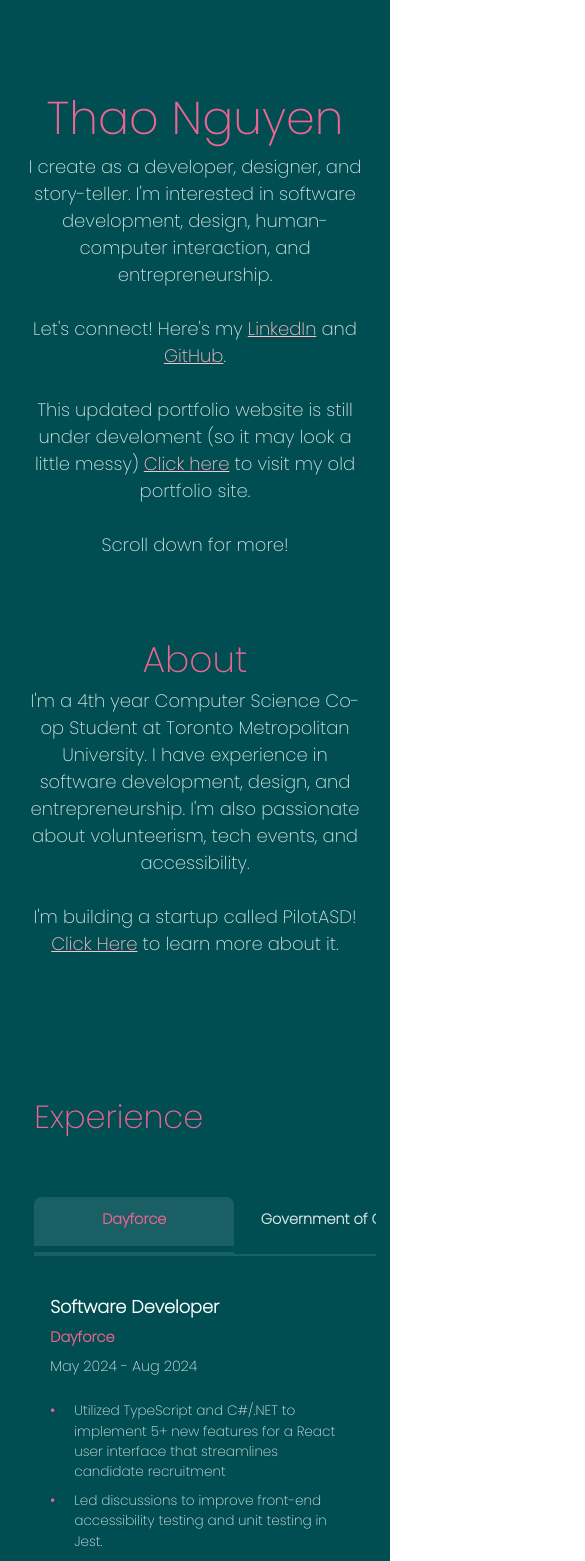
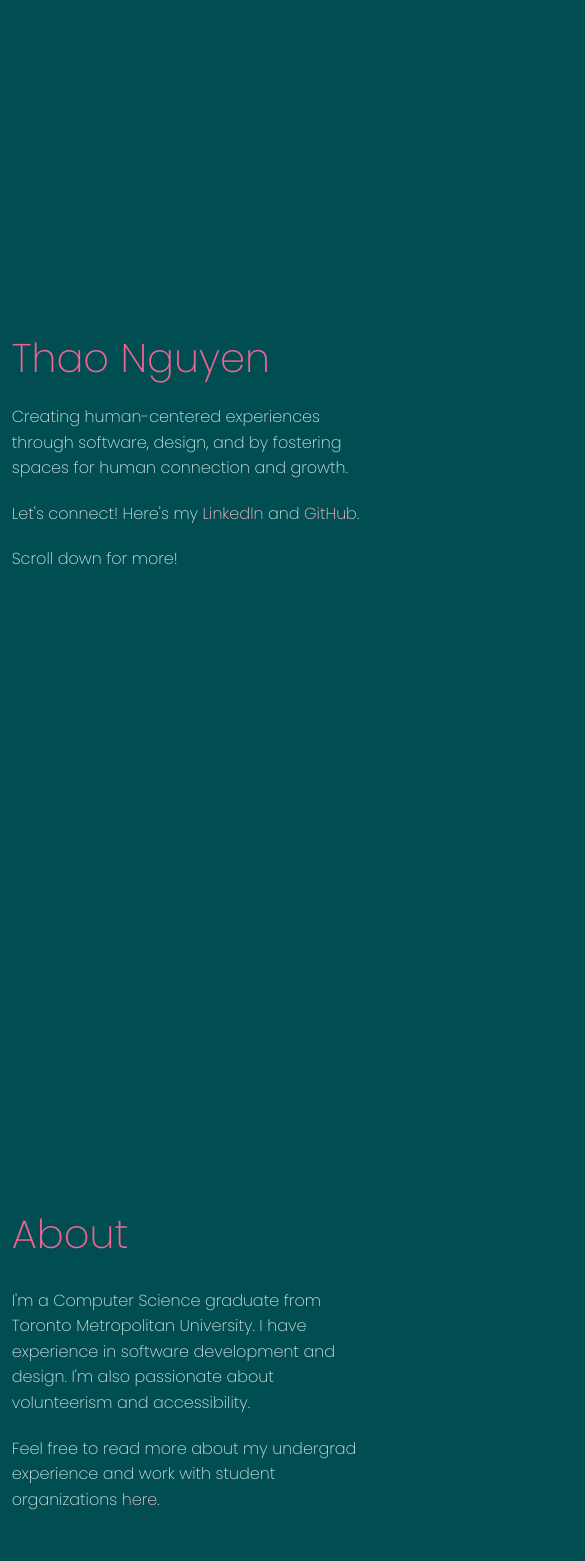
Before and after one commit to thaothecow/thaothecow.ca, a React (Create React App) app: page / in a window 390 px wide. Shown: the top 1561 px of the page, 585 px wide, since content can reach past the window. Built offline with nearby package versions, Linux system fonts and the light colour scheme.

Commit message:
updating css and content of Home and About sections

```diff
--- a/package.json
+++ b/package.json
@@ -8,6 +8,7 @@
     "@testing-library/user-event": "^13.5.0",
     "react": "^18.2.0",
     "react-dom": "^18.2.0",
+    "react-router-dom": "^7.6.3",
     "react-scripts": "5.0.1",
     "web-vitals": "^2.1.4"
   },
--- a/src/App.js
+++ b/src/App.js
@@ -1,36 +1,33 @@
-import logo from './logo.svg';
-import './App.css';
-import "./styles/Colours.css";
-import "./styles/font.css";
-import Introduction from './components/Home/Home.js';
-import About from './components/About/About.js';
-import Projects from './components/Projects/Projects.js';
-import Experience from './components/Experience/Experience.js';
+import React from "react";
+import './App.css'
+import "./styles/Colours.css"
+import "./styles/font.css"
+import { BrowserRouter as Router, Routes, Route } from "react-router-dom";
+import Home from "./components/Home/Home";
+import About from "./components/About/About";
+import AboutContinued from "./components/AboutContinued/AboutContinued";
+import Projects from "./components/Projects/Projects";
+import Experience from "./components/Experience/Experience";
+
+function MainPage() {
+  return (
+    <>
+      <Home />
+      <About />
+      <Experience />
+      <Projects />
+    </>
+  );
+}
 
 function App() {
   return (
-    <div className="App">
-      <header className="App-header">
-        <div id="content">
-        <Introduction></Introduction>
-        <About></About>
-        <Experience></Experience>
-        <Projects></Projects>
-        {/* <img src={logo} className="App-logo" alt="logo" />
-        <p>
-          Edit <code>src/App.js</code> and save to reload.
-        </p>
-        <a
-          className="App-link"
-          href="https://reactjs.org"
-          target="_blank"
-          rel="noopener noreferrer"
-        >
-          Learn React
-        </a> */}
-        </div>
-      </header>
-    </div>
+    <Router>
+      <Routes>
+        <Route path="/" element={<MainPage />} />
+        <Route path="/about-continued" element={<AboutContinued />} />
+      </Routes>
+    </Router>
   );
 }
 
--- a/src/components/About/About.css
+++ b/src/components/About/About.css
@@ -1,49 +1,126 @@
 #about {
   display: flex;
   flex-direction: column;
-    align-items: flex-start;
-    padding-left: 15%;
-    /* padding-right: 25%; */
-    min-height: 60vh;
-    padding-top: -10%;
+  align-items: center;
+  justify-content: center;
+  padding: 2rem 15%;
+  min-height: 100vh;
+  gap: 2rem;
 }
 
-.title {
+.about-container {
+  width: 100%;
+  max-width: 1400px;
+  display: flex;
+  flex-direction: column;
+  align-items: flex-start;
+  gap: 2rem;
+}
+
+.about-title {
   font-family: "Poppins", sans-serif;
   color: var(--pink);
-    font-size: 60px;
-    /* font-weight: bold; */
+  font-size: clamp(3rem, 8vw, 86px);
+  line-height: 1.1;
+  margin: 0;
+  text-align: left;
+  width: 100%;
 }
 
 .about-desc {
+  display: flex;
+  flex-direction: column;
+  gap: 1.5rem;
+  max-width: 1400px;
+  width: 100%;
+}
+
+.about-main,
+.about-extra {
   font-family: "Poppins", sans-serif;
   color: var(--slate);
-    max-width: 80%;
-    font-size: 22px;
-    text-align: justify;
+  font-size: clamp(18px, 2.5vw, 22px);
+  line-height: 1.6;
   margin: 0;
+  text-align: left;
 }
 
-@media only screen and (max-width: 600px) {
-
-    #about {
-        padding-left: unset;
-        padding-top: 10%;
-        min-height: unset;
-        margin: 0;
-        align-items: center;
-        flex-direction: column;
+.about-extra {
+  font-weight: 500;
 }
 
-    .title {
-        font-size: 36px;
+a:link {
+  color: pink;
+  background-color: transparent;
+  text-decoration: none;
+  transition: color 0.2s ease;
 }
 
-    .about-desc {
-        font-size: 18px;
-        text-align: center;
-        max-width: unset;
-        padding-bottom: 40px;
+a:visited {
+  color: pink;
+  background-color: transparent;
+  text-decoration: none;
 }
 
+a:hover {
+  color: red;
+  background-color: transparent;
+  text-decoration: underline;
 }
+
+a:active {
+  color: yellow;
+  background-color: transparent;
+  text-decoration: underline;
+}
+
+@media (max-width: 1200px) {
+  #about {
+    padding: 2rem 8%;
+  }
+  .about-container {
+    max-width: 1000px;
+  }
+  .about-desc {
+    max-width: 1000px;
+  }
+}
+
+@media (max-width: 768px) {
+  #about {
+    padding: 2rem 5%;
+  }
+  .about-container {
+    max-width: 800px;
+  }
+  .about-desc {
+    max-width: 800px;
+  }
+}
+
+@media (max-width: 480px) {
+  #about {
+    padding: 2rem 3%;
+    gap: 1.5rem;
+  }
+  .about-title {
+    font-size: clamp(2.5rem, 6vw, 3rem);
+  }
+  .about-desc {
+    gap: 1.25rem;
+    max-width: 100%;
+  }
+  .about-main,
+  .about-extra {
+    font-size: clamp(1rem, 4vw, 18px);
+  }
+}
+
+@media (max-width: 360px) {
+  #about {
+    padding: 2rem 2%;
+  }
+  .about-desc {
+    gap: 1rem;
+  }
+}
--- a/src/components/About/About.js
+++ b/src/components/About/About.js
@@ -1,27 +1,27 @@
 import React from "react";
-
+import { Link } from "react-router-dom";
 import "./About.css";
 
 function About() {
-
   return (
-      <div id="about">
-        <span className="title">
-            {"About"}
-        </span>
-
+    <div id="about">
+      <div className="about-container">
+        <span className="about-title">About</span>
         <div className="about-desc">
-            I'm a 4th year Computer Science Co-op Student at Toronto Metropolitan University. I have experience in software development, design, and entrepreneurship. I'm also passionate about volunteerism, tech events, and accessibility.
-            <br></br>
-            <br></br>
-            {/* if you want to read more about me, my work experience so far, and my involvement with student groups.
-            <br></br>
-            <br></br> */}
-            I'm building a startup called PilotASD! <a href="https://www.linkedin.com/posts/thao-nnguyen_thedmz-dmzbasecamp-pitchcompetition-activity-7103894578981728256-SILY?utm_source=share&utm_medium=member_desktop" target="_blank" rel="noopener noreferrer">Click Here</a> to learn more about it.
+          <p className="about-main">
+            I'm a Computer Science graduate from Toronto Metropolitan University. I have experience in software development and design. I'm also passionate about volunteerism and accessibility.
+          </p>
+          {/* <p className="about-extra">
+            I'm building a startup called PilotASD!{' '}
+            <a href="https://www.linkedin.com/posts/thao-nnguyen_thedmz-dmzbasecamp-pitchcompetition-activity-7103894578981728256-SILY?utm_source=share&utm_medium=member_desktop" target="_blank" rel="noopener noreferrer">Click Here</a> to learn more about it.
+          </p> */}
+          <p className="about-extra">
+            Feel free to read more about my undergrad experience and work with student organizations <Link to="/about-continued">here</Link>.
+          </p>
         </div>
       </div>
+    </div>
   );
-
 }
 
 export default About;
--- a/src/components/AboutContinued/AboutContinued.css
+++ b/src/components/AboutContinued/AboutContinued.css
@@ -0,0 +1,28 @@
+#about-continued {
+    display: flex;
+    flex-direction: column;
+    align-items: center;
+    justify-content: center;
+    padding: 2rem 15%;
+    min-height: 100vh;
+    gap: 2rem;
+  }
+
+.title {
+    font-family: "Poppins", sans-serif;
+    color: var(--pink);
+    font-size: clamp(3rem, 8vw, 40px);
+    line-height: 1.1;
+    margin: 0;
+    width: 100%;
+    text-align: center;
+  }
+
+.about-desc {
+    font-family: "Poppins", sans-serif;
+    color: var(--slate);
+    font-size: clamp(18px, 2.5vw, 22px);
+    line-height: 1.6;
+    margin: 0;
+    text-align: center;
+}
--- a/src/components/AboutContinued/AboutContinued.js
+++ b/src/components/AboutContinued/AboutContinued.js
@@ -1,6 +1,6 @@
 import React from "react";
 
-import "./AboutMore.css";
+import "./AboutContinued.css";
 
 function AboutContinued() {
 
@@ -11,7 +11,7 @@ function AboutContinued() {
       </span>
 
       <div className="about-desc">
-          Coming soon!
+          <p>coming soon</p>
       </div>
       </div>
   );
--- a/src/components/Experience/Experience.css
+++ b/src/components/Experience/Experience.css
@@ -112,6 +112,7 @@
   font-weight: bold;
   margin: 0;
   line-height: 1.3;
+  color: var(--slate);
 }
 
 .company-name {
--- a/src/components/Home/Home.css
+++ b/src/components/Home/Home.css
@@ -1,17 +1,24 @@
 #home {
   display: flex;
   flex-direction: column;
-    align-items: flex-start;
-    padding-left: 15%;
-    padding-top: 10%;
+  align-items: center;
+  justify-content: center;
+  padding: 0 15%;
   min-height: 100vh;
+  gap: 2rem;
+}
+
+.name-container {
+  width: 100%;
+  text-align: left;
 }
 
 .name {
     font-family: "Poppins", sans-serif;
     color: var(--pink);
-    font-size: 86px;
-    /* font-weight: bold; */
+    font-size: clamp(3rem, 8vw, 86px);
+    line-height: 1.1;
+    margin: 0;
 }
 
 .intro-subtitle {
@@ -24,26 +31,35 @@
 }
 
 .intro-desc {
-    color:var(--slate);
+    display: flex;
+    flex-direction: column;
+    gap: 1.5rem;
+    max-width: 1400px;
+    width: 100%;
+}
+
+.intro-main,
+.intro-links,
+.intro-scroll {
     font-family: "Poppins", sans-serif;
-    font-size: 22px;
-    max-width: 80%;
-    text-align: justify;
-    /* padding-bottom: 50px;
-    padding-right:200px;
-    padding-left: 200px; */
+    color: var(--slate);
+    font-size: clamp(18px, 2.5vw, 22px);
+    line-height: 1.6;
+    margin: 0;
+    text-align: left;
 }
 
 a:link {
   color: pink;
   background-color: transparent;
-    /* text-decoration: none; */
+  text-decoration: none;
+  transition: color 0.2s ease;
 }
 
 a:visited {
   color: pink;
   background-color: transparent;
-    /* text-decoration: none; */
+  text-decoration: none;
 }
 
 a:hover {
@@ -58,25 +74,55 @@ a:link {
   text-decoration: underline;
 }
 
-@media only screen and (max-width: 600px) {
+@media (max-width: 1200px) {
+    #home {
+        padding: 2rem 8%;
+    }
 
+    .intro-desc {
+        max-width: 1000px;
+    }
+}
+
+@media (max-width: 768px) {
     #home {
-        padding-left: unset;
-        padding-top: 10%;
-        min-height: unset;
-        margin: 0;
-        align-items: center;
-        flex-direction: column;
+        padding: 2rem 5%;
+    }
+
+    .intro-desc {
+        max-width: 800px;
+    }
+}
+
+@media (max-width: 480px) {
+    #home {
+        padding: 2rem 3%;
+        gap: 1.5rem;
     }
 
     .name {
-        font-size: 46px;
+        font-size: clamp(2.5rem, 6vw, 3rem);
     }
 
     .intro-desc {
-        font-size: 18px;
-        text-align: center;
-        max-width: unset;
-        padding-bottom: 40px;
+        gap: 1.25rem;
+        max-width: 100%;
+    }
+
+    .intro-main,
+    .intro-links,
+    .intro-portfolio,
+    .intro-scroll {
+        font-size: clamp(1rem, 4vw, 18px);
     }
 }
+
+@media (max-width: 360px) {
+    #home {
+        padding: 2rem 2%;
+    }
+
+    .intro-desc {
+        gap: 1rem;
+    }
+}
--- a/src/components/Home/Home.js
+++ b/src/components/Home/Home.js
@@ -4,23 +4,29 @@ import "./Home.css";
 function Introduction() {
   return (
     <div id="home">
+      <div className="name-container">
         <span className="name">
           {"Thao Nguyen"}
         </span>
+      </div>
 
       <div className="intro-desc">
-            I create as a developer, designer, and story-teller. I'm interested in software development, design, human-computer interaction, and entrepreneurship.
-            <br></br>
-            <br></br>
+        <p className="intro-main">
+        Creating human-centered experiences through software, design, and by fostering spaces for human connection and growth.
+        </p>
+
+        <p className="intro-links">
           Let's connect! Here's my <a href="https://www.linkedin.com/in/thao-nnguyen/" target="_blank" rel="noopener noreferrer">LinkedIn</a> and <a href="https://github.com/thaothecow" target="_blank" rel="noopener noreferrer">GitHub</a>.
-            <br></br>
-            <br></br>
-            This updated portfolio website is still under develoment (so it may look a little messy) {" "}
+        </p>
+
+        {/* <p className="intro-portfolio">
+          This updated portfolio website is still under development (so it may look a little messy) {" "}
           <a href="https://thaothecow.github.io/" target="_blank" rel="noopener noreferrer">Click here</a> to visit my old portfolio site.
-            <br></br>
-            <br></br>
+        </p> */}
+
+        <p className="intro-scroll">
           Scroll down for more!
-
+        </p>
       </div>
     </div>
   );
--- a/src/index.css
+++ b/src/index.css
@@ -1,5 +1,6 @@
 body {
   margin: 0;
+  background-color: var(--blue-green);
   font-family: -apple-system, BlinkMacSystemFont, 'Segoe UI', 'Roboto', 'Oxygen',
     'Ubuntu', 'Cantarell', 'Fira Sans', 'Droid Sans', 'Helvetica Neue',
     sans-serif;
```
Also changed, not shown: src/components/Projects/Projects.js (+2 -10 lines), 1 other file (tests, documents, lock files or other folders). Lines whose indentation alone changed are shown as unchanged.
